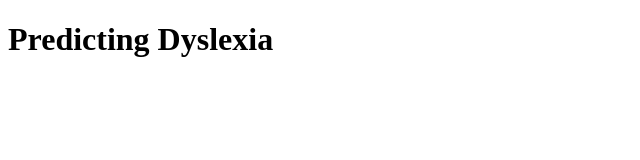
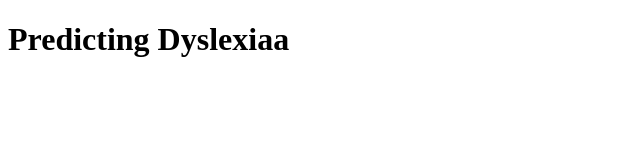
Before and after one commit to amrit-maker/Early-Prediction-of-Dyslexia-Risk-Through-Phonological-Processing-Assessment, a plain HTML site: page index.html in a window 1280 px wide. Shown: the full height of the page, 0-640 px from the left. Drawn offline with Linux system fonts and the light colour scheme.

Commit message:
Updated title and content

```diff
--- a/index.html
+++ b/index.html
@@ -6,6 +6,6 @@
     <title>Early Predictors of Dyslexia Risk</title>
 </head>
 <body>
-    <h1>Predicting Dyslexia </h1>
+    <h1>Predicting Dyslexiaa </h1>
 </body>
 </html>
```
